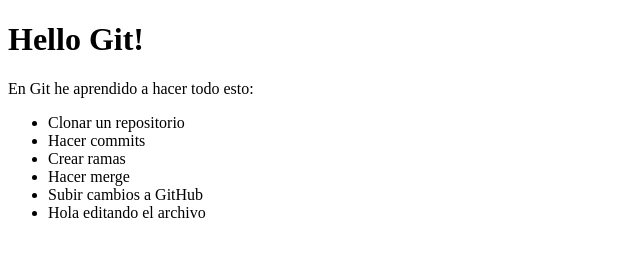
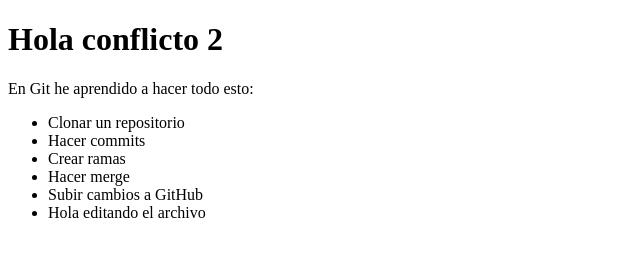
Before and after one commit to fpmartinsamuel-bit/mygitweb-smf, a plain HTML site: page index.html in a window 1280 px wide. Shown: the whole page, without its empty margins (0-640 px from the left). Drawn offline with Linux system fonts and the light colour scheme.

Commit message:
Cambio conflicto 2

```diff
--- a/index.html
+++ b/index.html
@@ -6,7 +6,7 @@
     <title>Práctica de Git</title>
 </head>
 <body>
-    <h1>Hello Git!</h1>
+    <h1>Hola conflicto 2</h1>
     <p>En Git he aprendido a hacer todo esto:</p>
     <ul>
         <li>Clonar un repositorio</li>
```
